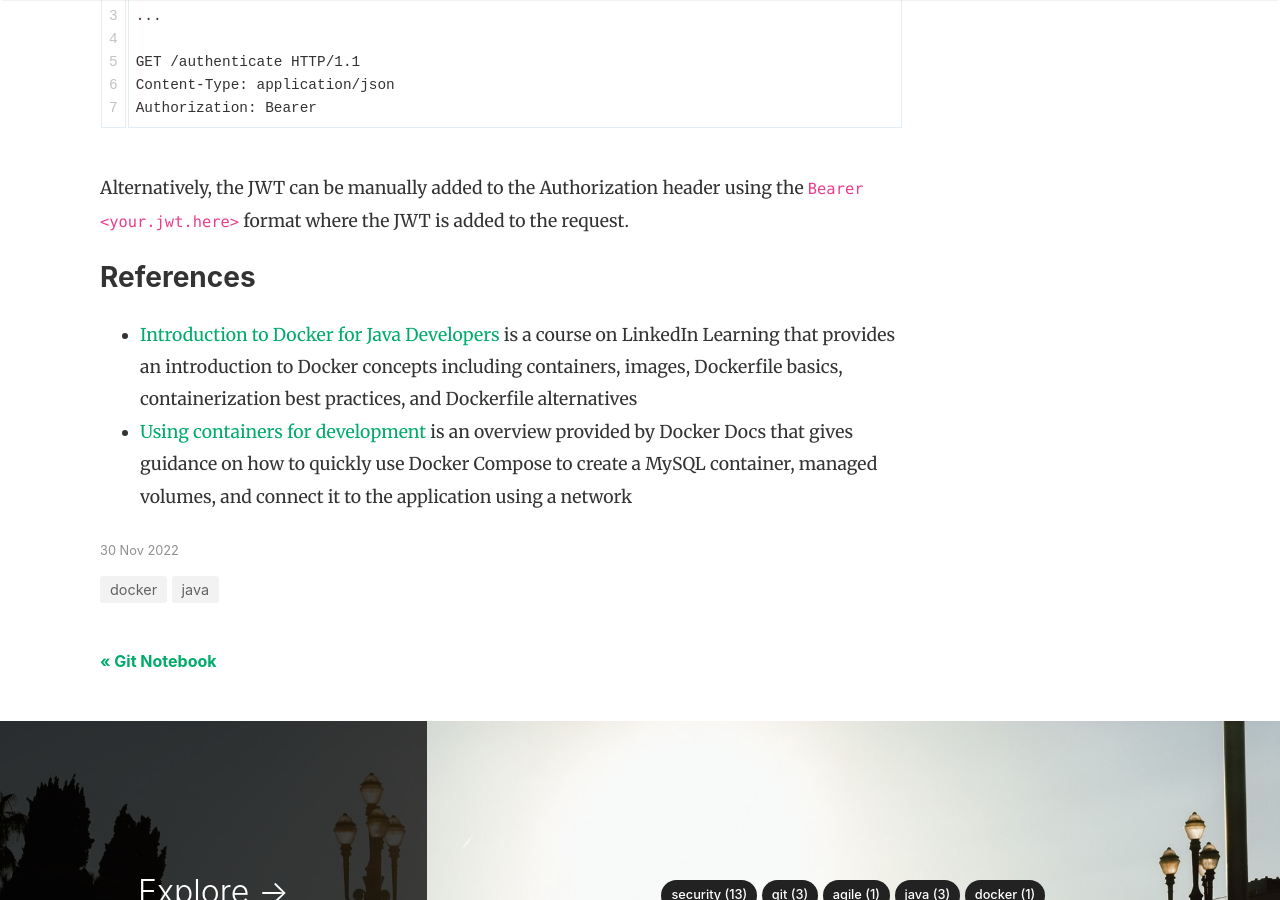
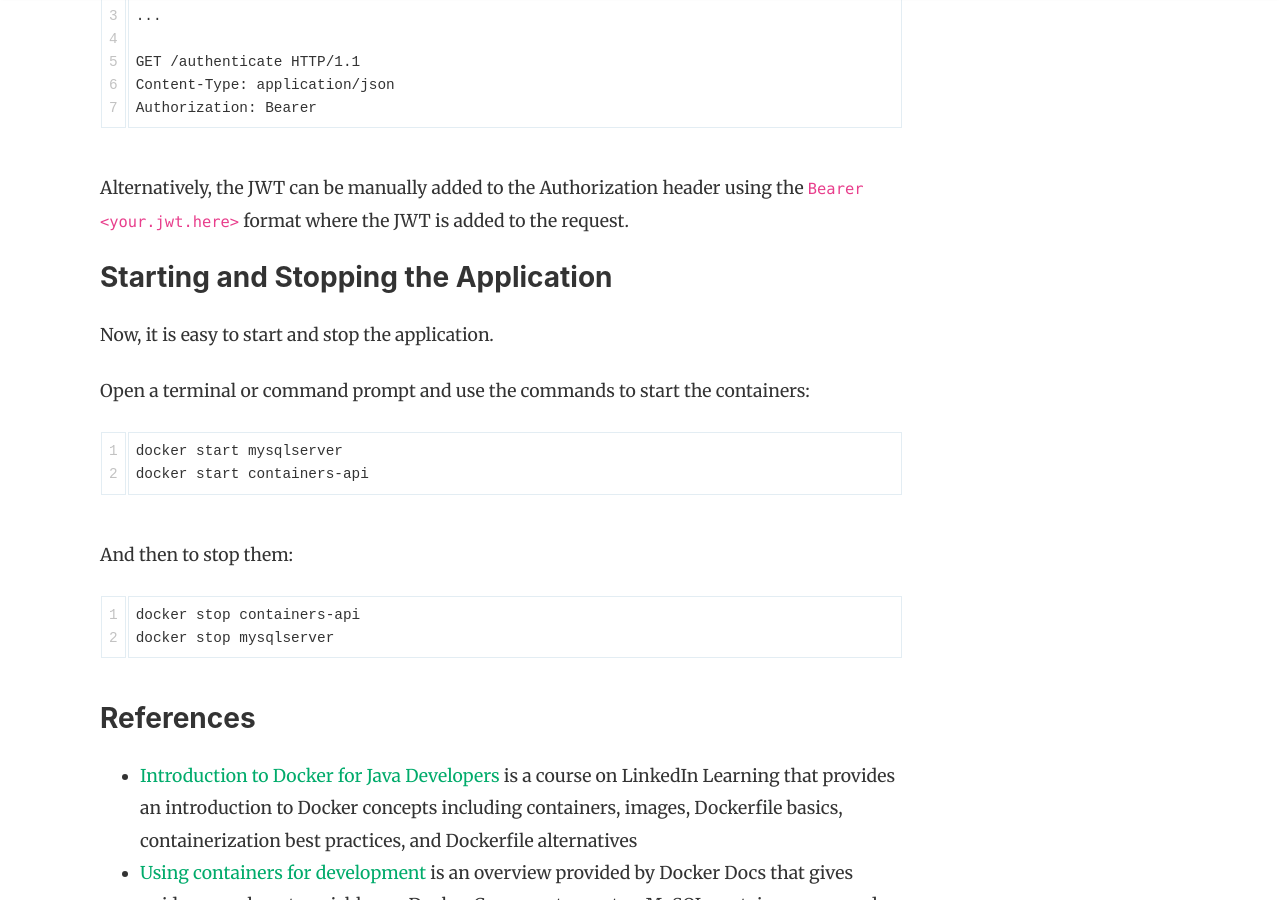
Before and after one commit to oneexists/oneexists.github.io, a Jekyll site: the page built from _posts/2022-11-30-containerize-api.md, in a window 1280 px wide and 900 px high, scrolled down 4605 px. Built offline with Jekyll 4.4.1, drawn with Linux system fonts in a browser that asks for light colours; nearby versions of some CDN libraries.

Commit message:
add starting and stopping application instructions

````diff
--- a/_posts/2022-11-30-containerize-api.md
+++ b/_posts/2022-11-30-containerize-api.md
@@ -178,6 +178,23 @@ Alternatively, the JWT can be manually added to the Authorization header
 using the `Bearer <your.jwt.here>` format where the JWT is added to the
 request.
 
+### Starting and Stopping the Application
+
+Now, it is easy to start and stop the application.
+
+Open a terminal or command prompt and use the commands to start the
+containers:
+```
+docker start mysqlserver
+docker start containers-api
+```
+
+And then to stop them:
+```
+docker stop containers-api
+docker stop mysqlserver
+```
+
 ### References
 
 - [Introduction to Docker for Java Developers](https://www.linkedin.com/learning/introduction-to-docker-for-java-developers/zero-to-zero-to-hero)
````
